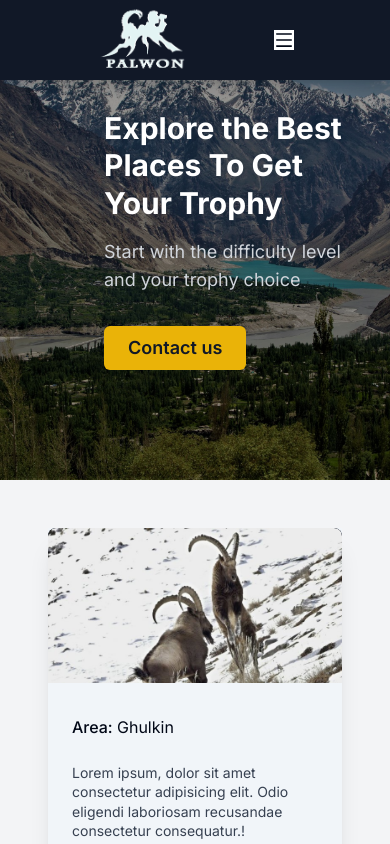
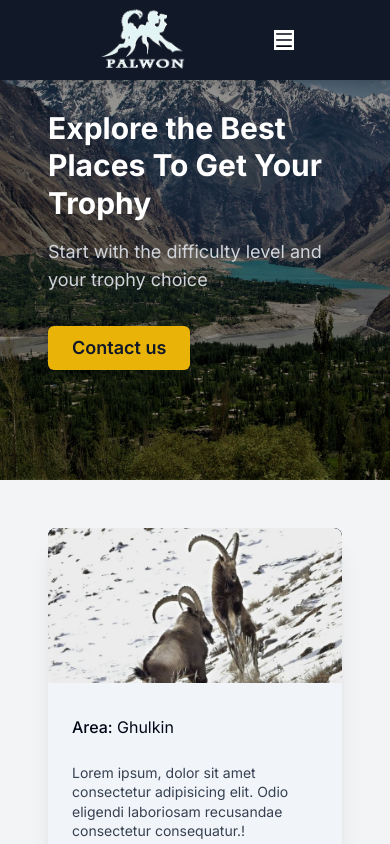
Before and after one commit to roziisho07/ibex, a Next.js app: page /package_avl in a window 390 px wide. Shown: the top 844 px of the page. Built offline with nearby package versions, Linux system fonts and the light colour scheme.

Commit message:
fixed navbar

```diff
--- a/src/app/package_avl/page.tsx
+++ b/src/app/package_avl/page.tsx
@@ -26,7 +26,7 @@ export default function package_avl() {
           <div className="absolute inset-0 bg-black opacity-40"></div>
         </div>
 
-        <div className="relative  flex flex-col justify-center items-start p-12 ml-14 h-full">
+        <div className="relative  flex flex-col justify-center items-start p-12 lg:ml-14 h-full">
           <h1 className="text-3xl font-bold leading-tight mb-4">
             Explore the Best Places To Get Your Trophy
           </h1>
```
